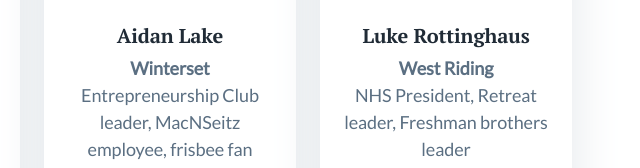
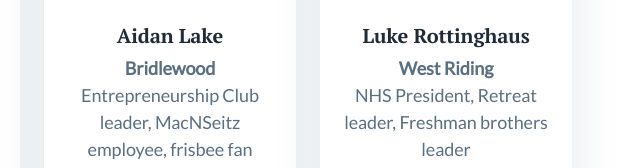
Before and after one commit to tannerhelton/Limitless-Lawns-Landing, a plain HTML site: page index.html in a window 1280 px wide. Shown: the part 3686-3854 px from the top of the page, 608-1248 px from the left. Drawn offline with nearby package versions, Linux system fonts and the light colour scheme; a script that the page names is missing.

Commit message:
Update index.html

```diff
--- a/index.html
+++ b/index.html
@@ -138,7 +138,7 @@
                                        <img src="src/img/aidan.jpeg">
                                     </div>
                                     <h4 class="feature-title h3-mobile">Aidan Lake</h4>
-                                    <p class="text-sm"><b>Winterset</b><br>
+                                    <p class="text-sm"><b>Bridlewood</b><br>
                                     Entrepreneurship Club leader, MacNSeitz employee, frisbee fan<br>
                                     Lawn care experience: 6 years</p>
                                 </div>
```
